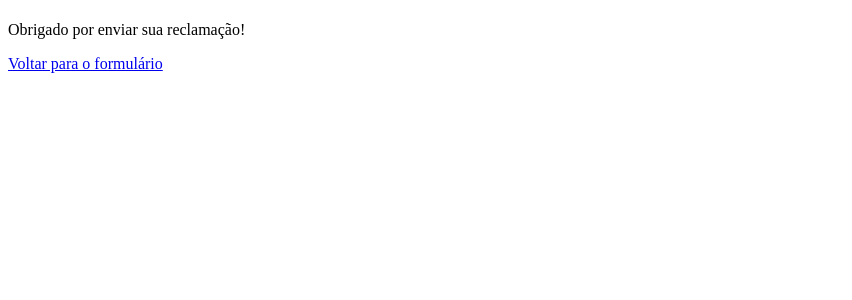
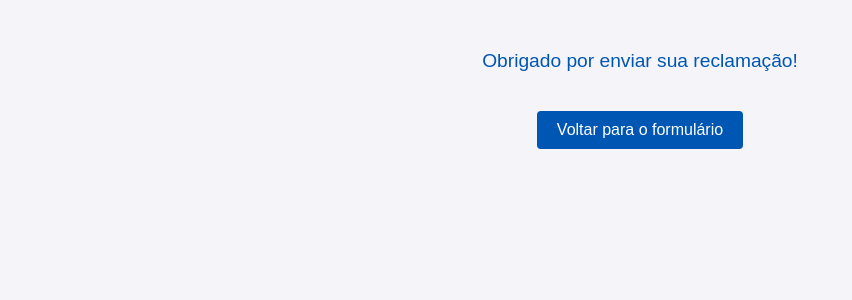
Before and after one commit to jayronsoares/prefeitura, a Flask app: template templates/sucesso.html in a window 1280 px wide. Shown: the top 300 px of the page, without its empty margins (0-852 px from the left). Run offline with Flask 2, Linux system fonts and the light colour scheme; the template is opened without the code that fills it, so the values that code supplies are empty; some libraries are stand-ins or nearby versions.

Commit message:
Update sucesso.html

```diff
--- a/templates/sucesso.html
+++ b/templates/sucesso.html
@@ -4,6 +4,35 @@
     <meta charset="UTF-8">
     <meta name="viewport" content="width=device-width, initial-scale=1.0">
     <title>Sucesso!</title>
+    <style>
+        body {
+            font-family: Arial, sans-serif;
+            margin: 0;
+            padding: 0;
+            background-color: #f4f4f9;
+            text-align: center;
+            color: #0056b3;
+        }
+        h1 {
+            margin-top: 50px;
+            font-size: 2rem;
+        }
+        p {
+            font-size: 1.2rem;
+        }
+        a {
+            display: inline-block;
+            margin-top: 20px;
+            text-decoration: none;
+            color: white;
+            background-color: #0056b3;
+            padding: 10px 20px;
+            border-radius: 4px;
+        }
+        a:hover {
+            background-color: #003f7f;
+        }
+    </style>
 </head>
 <body>
     <h1>{{ message }}</h1>
```
